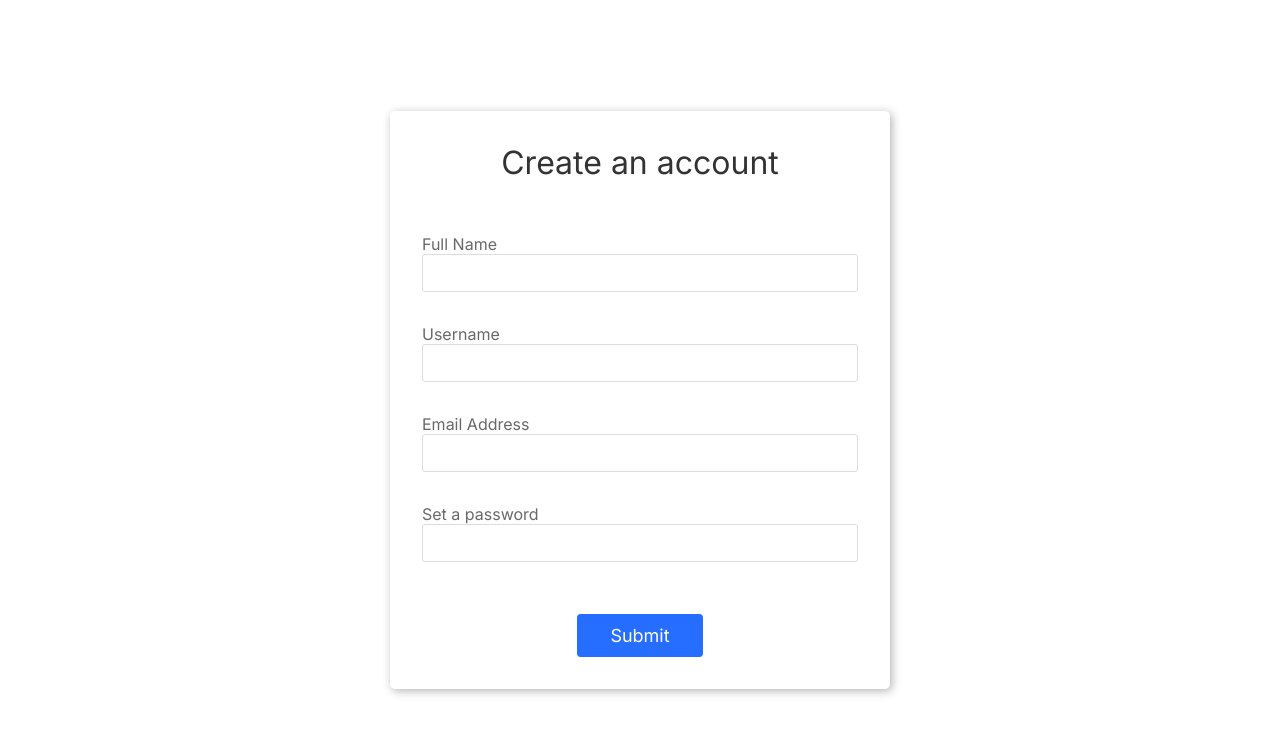
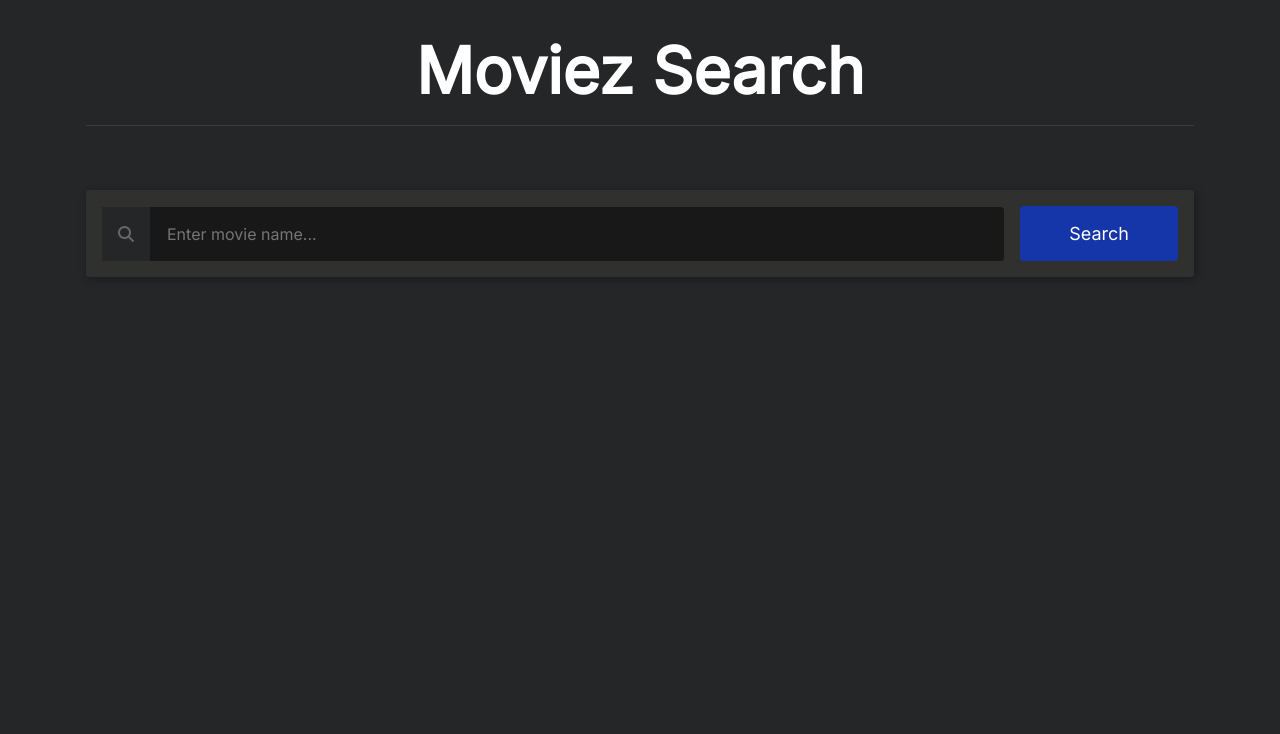
Before and after one commit to suyashpradhan/movie-search-app, a React (Create React App) app: page / in a window 1280 px wide. Shown: the top 734 px of the page. Built offline with nearby package versions, Linux system fonts and the light colour scheme.

Commit message:
Movie Search App

```diff
--- a/public/index.html
+++ b/public/index.html
@@ -16,8 +16,7 @@
 <body>
   <noscript>You need to enable JavaScript to run this app.</noscript>
   <div id="root"></div>
-  <link rel="stylesheet" href="https://use.fontawesome.com/releases/v5.15.1/css/all.css"
-    integrity="sha384-vp86vTRFVJgpjF9jiIGPEEqYqlDwgyBgEF109VFjmqGmIY/Y4HV4d3Gp2irVfcrp" crossorigin="anonymous">
+  <script src="https://kit.fontawesome.com/7fdc918442.js" crossorigin="anonymous"></script>
 </body>
 
 </html>
--- /dev/null
+++ b/src/MovieSearch/App.js
@@ -0,0 +1,17 @@
+import React from "react";
+import Header from "./Components/Header";
+import Search from "./Components/Search";
+import "./assets/style.css";
+
+function App() {
+  return (
+    <>
+      <Header />
+      <Search />
+    </>
+  );
+}
+
+export default App;
+
+//20b3557e9e2b3e74919ce30cdada1468
--- /dev/null
+++ b/src/MovieSearch/Components/Header.js
@@ -0,0 +1,11 @@
+import React from "react";
+
+function Header() {
+  return (
+    <header className="container">
+      <h1 className="header">Moviez Search</h1>
+    </header>
+  );
+}
+
+export default Header;
--- /dev/null
+++ b/src/MovieSearch/Components/Movie.js
@@ -0,0 +1,29 @@
+import React from "react";
+
+function Movie(props) {
+  return (
+    <div className="card">
+      <div className="left-card">
+        <img
+          src={`https://image.tmdb.org/t/p/original/${props.renderedData.poster_path}`}
+          alt={props.renderedData.title}
+          className="poster"
+        ></img>
+      </div>
+      <div className="right-card">
+        <div className="right-card-inner">
+          <h1 className="title">{props.renderedData.original_title}</h1>
+          <span className="vote">
+            <i className="fas fa-star fa-fw fa-1x star-icon"></i>
+            {props.renderedData.vote_average}
+          </span>
+          <span className="lang">{props.renderedData.original_language}</span>
+        </div>
+        <h2 className="release-date">{props.renderedData.release_date}</h2>
+        <p className="overview">{props.renderedData.overview}</p>
+      </div>
+    </div>
+  );
+}
+
+export default Movie;
--- /dev/null
+++ b/src/MovieSearch/Components/Search.js
@@ -0,0 +1,51 @@
+import React, { useState } from "react";
+import Movie from "./Movie";
+
+function Search() {
+  let [input, setInput] = useState("");
+  let [data, setData] = useState([]);
+
+  function inputHandler(event) {
+    setInput(event.target.value);
+  }
+
+  let apiURL = `https://api.themoviedb.org/3/search/movie?api_key=20b3557e9e2b3e74919ce30cdada1468&language=en-US&query=${input}&include_adult=false`;
+
+  function submitHandler(e) {
+    e.preventDefault();
+    fetch(apiURL)
+      .then((response) => {
+        response.json().then((value) => {
+          setData(value.results);
+        });
+      })
+      .catch((e) => {
+        console.log(e);
+      });
+  }
+
+  return (
+    <div className="container">
+      <section className="section">
+        <form onSubmit={submitHandler}>
+          <div className="form-group">
+            <input
+              className="field"
+              placeholder="Enter movie name..."
+              name="movie"
+              onChange={inputHandler}
+            ></input>
+            <i className="fas fa-search search-icon"></i>
+          </div>
+          <button>Search</button>
+        </form>
+      </section>
+
+      {data.map((item, index) => {
+        return <Movie key={index} renderedData={item} />;
+      })}
+    </div>
+  );
+}
+
+export default Search;
--- /dev/null
+++ b/src/MovieSearch/assets/style.css
@@ -0,0 +1,169 @@
+@import url("https://fonts.googleapis.com/css2?family=Inter&display=swap");
+
+* {
+    margin: 0;
+    padding: 0;
+    box-sizing: border-box;
+    font-family: "Inter", sans-serif;
+    font-weight: 400;
+}
+
+
+body {
+    background-color: #252628;
+    width: 100%;
+    background-position: center;
+    background-repeat: no-repeat;
+    height: 100vh;
+}
+
+header {
+    margin: 0 auto;
+    max-width: 1140px;
+}
+
+.container {
+    padding: 2rem 1rem;
+    margin: 0 auto;
+    max-width: 1140px;
+}
+
+.header {
+    text-align: center;
+    color: #fff;
+    font-size: 4rem;
+    font-weight: 600;
+    border-bottom: 1px solid rgba(255, 255, 255, 0.1);
+    padding-bottom: 1rem;
+    margin: 0;
+}
+
+.section {
+    padding: 1rem;
+    margin: 0 auto;
+    background-color: #30302f;
+    box-shadow: 2px 2px 10px rgba(0, 0, 0, 0.3);
+    border-radius: .2rem;
+}
+
+.form-group {
+    position: relative;
+    width: 100%;
+}
+
+.field {
+    width: 100%;
+    padding: 1rem 1rem 1rem 4rem;
+    background-color: #181818;
+    border: 1px solid #181818;
+    border-radius: .2rem;
+    font-size: 1rem;
+    color: rgb(240, 240, 240);
+}
+
+.search-icon {
+    position: absolute;
+    left: 0;
+    color: rgba(255, 255, 255, 0.3);
+    font-size: 1rem;
+    background-color: #252628;
+    padding: 1.2rem 0 0 1rem;
+    height: 100%;
+    width: 3rem;
+}
+
+
+form {
+    display: flex;
+    justify-content: space-between;
+    align-items: center;
+}
+
+.field:active,
+.field:focus {
+    outline: none;
+}
+
+button {
+    padding: 1rem 3rem;
+    text-align: center;
+    border: 1px solid #1436a8;
+    background: #1436a8;
+    font-size: 18px;
+    color: #FFF;
+    border-radius: .2rem;
+    cursor: pointer;
+    margin-left: 1rem;
+}
+
+button:active,
+button:focus {
+    outline: none;
+}
+
+.card {
+    margin: 4rem auto 0 auto;
+    border: 1px solid #2f2f2f;
+    border-radius: .3rem;
+    box-shadow: 2px 2px 10px rgba(0, 0, 0, 0.3);
+    cursor: default;
+    display: grid;
+    grid-template-columns: 10rem 1fr;
+}
+
+.poster {
+    width: 100%;
+    height: 100%;
+    padding: 0;
+}
+
+.right-card {
+    padding: 1rem 1.4rem 0 1rem;
+}
+
+.right-card-inner {
+    display: grid;
+    grid-template-columns: 1fr auto auto;
+    grid-gap: .6rem;
+    align-items: center;
+}
+
+.title {
+    font-size: 2.2rem;
+    color: #ffffff;
+    margin: 0;
+}
+
+.vote {
+    font-size: 1.2rem;
+    color: #e4e4e4;
+}
+
+.star-icon {
+    font-size: 1rem;
+    margin: 0 0.2rem 0 0;
+    color: rgba(255, 255, 255, 0.3);
+}
+
+.lang {
+    background-color: #1436a8;
+    padding: .1rem .6rem .2rem .6rem;
+    line-height: 1.4;
+    color: #FFF;
+    border-radius: 100px;
+    margin: 0;
+}
+
+.release-date {
+    font-size: 1.2rem;
+    color: #9e9e9e;
+    padding-bottom: 2rem;
+}
+
+.overview {
+    color: #dddddd;
+    padding-bottom: 1rem;
+    line-height: 1.6;
+    text-align: justify;
+    font-size: 1rem;
+}
--- a/src/index.js
+++ b/src/index.js
@@ -1,10 +1,10 @@
 import React from "react";
 import ReactDOM from "react-dom";
-import Form from "./Form/Form";
+import App from "./MovieSearch/App";
 
 ReactDOM.render(
   <React.StrictMode>
-    <Form />
+    <App />
   </React.StrictMode>,
   document.getElementById("root")
 );
--- a/src/style.css
+++ b/src/style.css
@@ -1,54 +1,3 @@
-@import url("https://fonts.googleapis.com/css2?family=Inter&display=swap");
-
-* {
-    margin: 0;
-    padding: 0;
-    box-sizing: border-box;
-    font-family: "Inter", sans-serif;
-    font-weight: 400;
-}
-
-
-body {
-    display: flex;
-    justify-content: center;
-    align-items: center;
-    height:100vh
-}
-
-.header {
-    text-align: center;
-    color: #333;
-}
-
-button {
-    padding: .6rem 2rem;
-    text-align: center;
-    border: 1px solid #256eff;
-    background: #256eff;
-    font-size: 18px;
-    color: #FFF;
-    border-radius: .2rem;
-    margin: 0 auto;
-    cursor: pointer;
-    display: block;
-
-}
-
-button:active,
-button:focus {
-    outline: none;
-}
-
-.container {
-    border-radius: 5px;
-    box-shadow: 2px 2px 10px rgba(0, 0, 0, 0.3);
-    padding: 2rem;
-    position: relative;
-    min-width: 500px;
-}
-
-
 #form {
     margin: 2rem 0 0 0;
 }
@@ -106,8 +55,6 @@ button:focus {
     visibility: visible;
 }
 
-
-
 .view-icon {
     color: #696969;
     position: absolute;
```
Also changed, not shown: src/MovieSearch/assets/bg.png (added), 1 other file (tests, documents, lock files or other folders).
